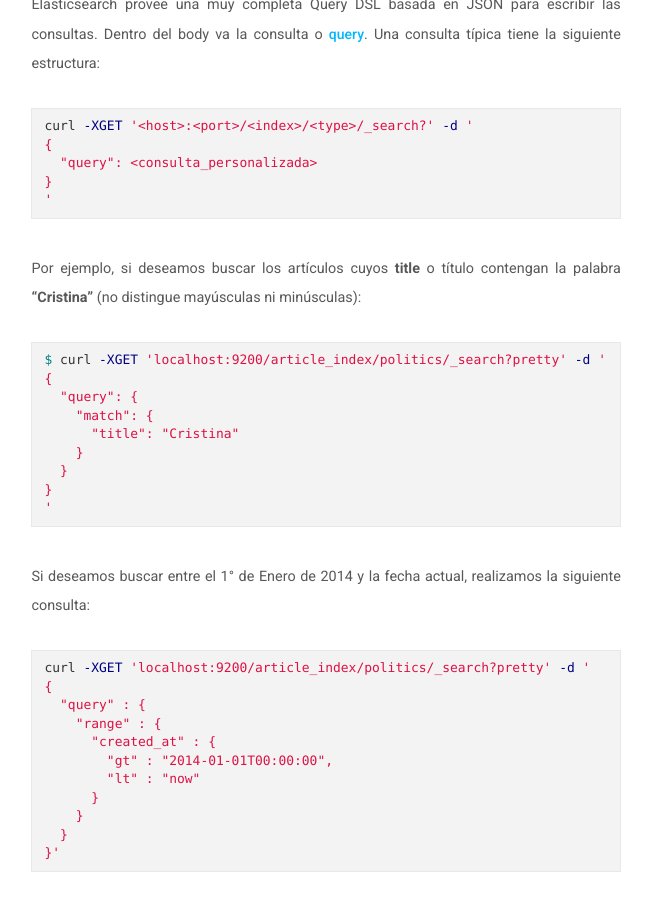
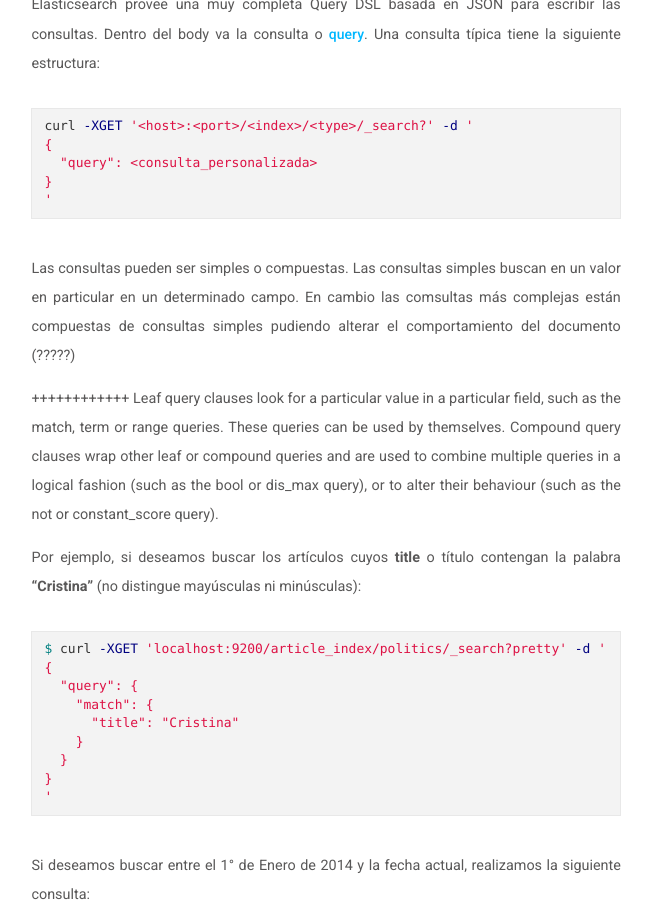
Before and after one commit to Desarrollo-CeSPI/desarrollo-cespi.github.io, a Jekyll site: the page built from _posts/2016-05-06-elasticsearch-module_3.md, in a window 1280 px wide and 900 px high, scrolled down 4106 px. Shown: the whole window, without its empty margins (294-946 px from the left). Built offline with Jekyll 4.4.1, drawn with Linux system fonts in a browser that asks for light colours; nearby versions of some CDN libraries.

Commit message:
explain type of queries

```diff
--- a/_posts/2016-05-06-elasticsearch-module_3.md
+++ b/_posts/2016-05-06-elasticsearch-module_3.md
@@ -156,6 +156,11 @@
 '
 {% endhighlight %}
 
+Las consultas pueden ser simples o compuestas. Las consultas simples buscan en un valor en particular en un determinado campo. En cambio las comsultas más complejas están compuestas de consultas simples pudiendo alterar el comportamiento del documento (?????)
+
+++++++++++++
+Leaf query clauses look for a particular value in a particular field, such as the match, term or range queries. These queries can be used by themselves.
+Compound query clauses wrap other leaf or compound queries and are used to combine multiple queries in a logical fashion (such as the bool or dis_max query), or to alter their behaviour (such as the not or constant_score query).
 
 Por ejemplo, si deseamos buscar los artículos cuyos **title** o título contengan la palabra **"Cristina"** (no distingue mayúsculas ni minúsculas):
 
```
